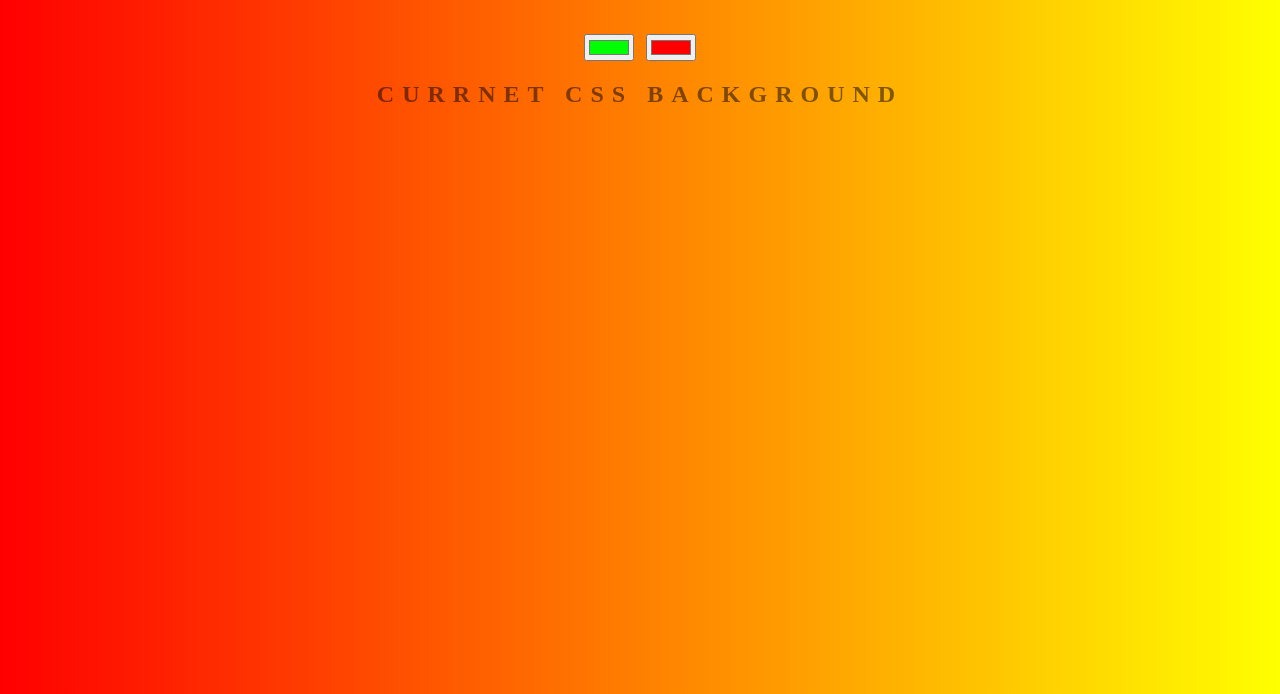
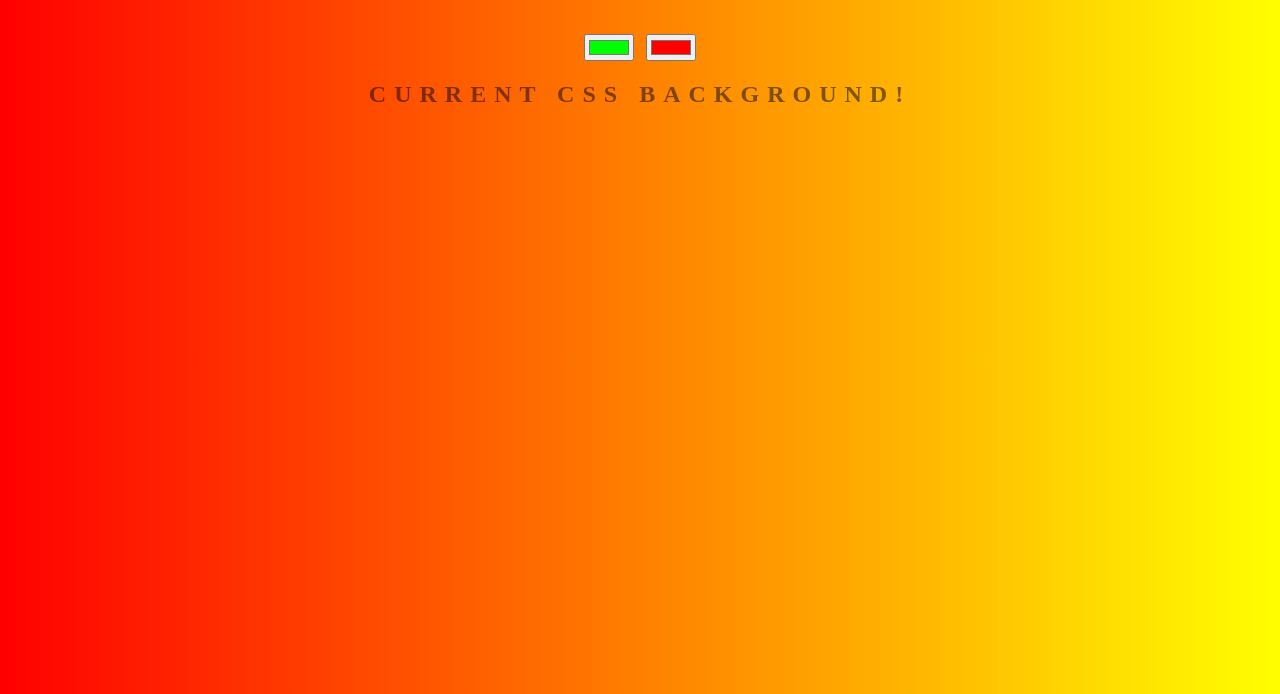
Before and after one commit to abdiqadir-smr/background-generator, a plain HTML site: page index.html in a window 1280 px wide. Shown: the part 106-800 px from the top of the page. Drawn offline with Linux system fonts and the light colour scheme.

Commit message:
added exclamation

```diff
--- a/index.html
+++ b/index.html
@@ -12,7 +12,7 @@
     <h1>Gradient Background</h1>
     <input class="color1" type="color" name="color1" value="#00ff00" />
     <input class="color2" type="color" name="color2" value="#ff0000" />
-    <h2>Currnet CSS Background</h2>
+    <h2>Current CSS Background!</h2>
     <h3></h3>
 
     <script src="script.js"></script>
```
